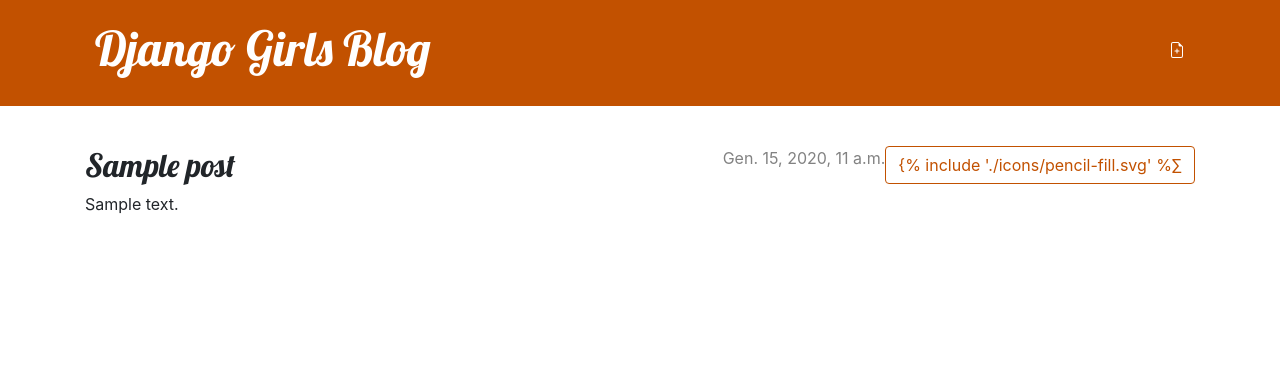
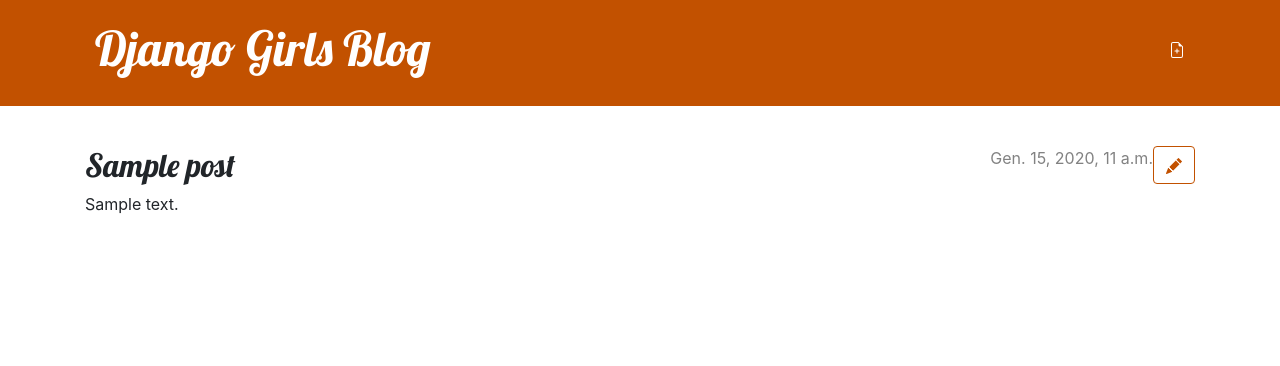
Before and after one commit to simonezagli/my-first-blog, a Django app: page /post/1/ in a window 1280 px wide. Shown: the top 366 px of the page. Run offline with Django 3.2, Linux system fonts and the light colour scheme; a user stored in the database is signed in; tables that the repository leaves empty hold one stand-in row (values such as "Sample post").

Commit message:
Change barcket post_edit.html (fix bug)

```diff
--- a/blog/templates/blog/post_detail.html
+++ b/blog/templates/blog/post_detail.html
@@ -5,7 +5,7 @@
         <aside class="actions">
             {% if user.is_authenticated %}
                 <a class="btn btn-secondary" href="{% url 'post_edit' pk=post.pk %}">
-                    {% include './icons/pencil-fill.svg' %∑
+                    {% include './icons/pencil-fill.svg' %}
                 </a>
             {% endif %}
         </aside>
```
